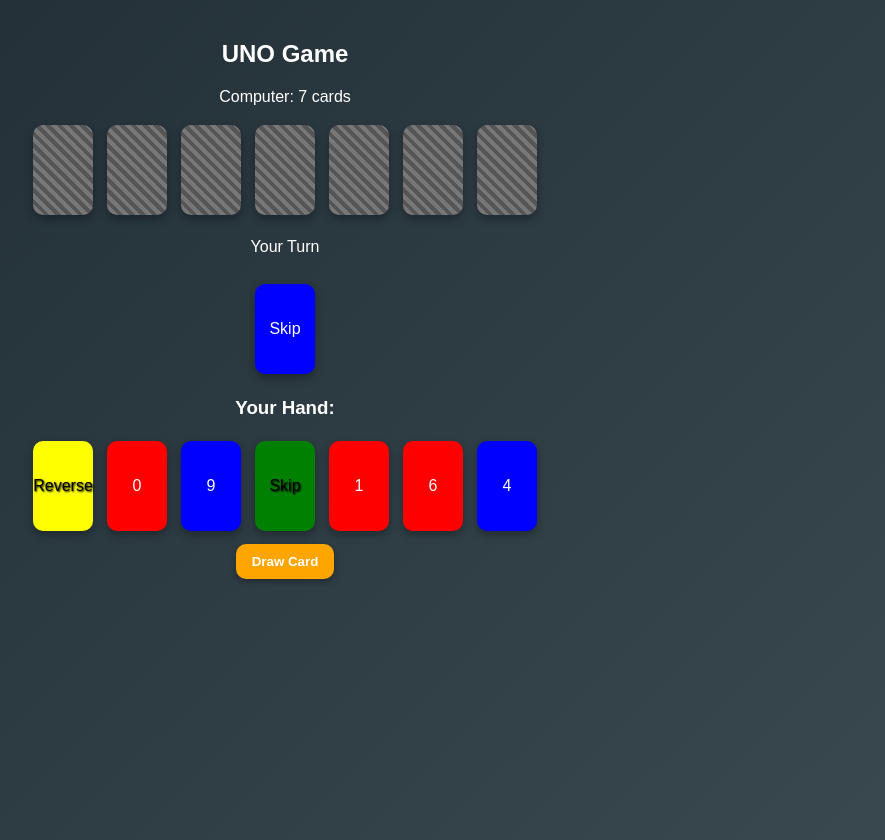
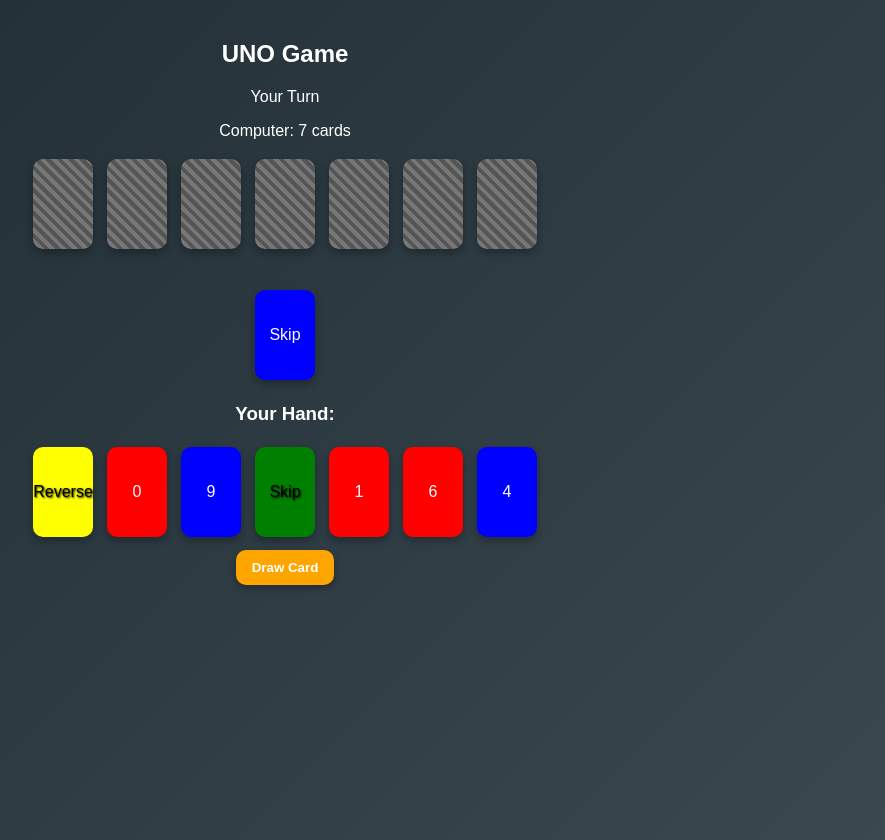
Before and after one commit to anantharamanmac/colourcards, a React (Create React App) app: page / in a window 1280 px wide. Shown: the whole page, without its empty margins (355-1240 px from the left). Built offline with nearby package versions, Linux system fonts and the light colour scheme.

Commit message:
added wild cards

```diff
--- a/src/components/GameBoard.js
+++ b/src/components/GameBoard.js
@@ -35,13 +35,19 @@ function GameBoard() {
   const [selectColor, setSelectColor] = useState(false);
   const [pendingWildCard, setPendingWildCard] = useState(null);
   const [pendingDraw, setPendingDraw] = useState(0);
-  const [toasts, setToasts] = useState([]);
+  const [toastMessage, setToastMessage] = useState("");
+  const [turnMessage, setTurnMessage] = useState("Your Turn");
 
   useEffect(() => {
     const newDeck = generateDeck();
     setDiscardPile([newDeck[0]]);
     dealCards(newDeck.slice(1));
   }, []);
+
+  const showToast = (msg) => {
+    setToastMessage(msg);
+    setTimeout(() => setToastMessage(""), 2000);
+  };
 
   const dealCards = (deckCopy) => {
     let player = [];
@@ -65,11 +71,6 @@ function GameBoard() {
     }, 7 * 200 + 150);
   };
 
-  const showToast = (message) => {
-    setToasts(prev => [...prev, message]);
-    setTimeout(() => setToasts(prev => prev.slice(1)), 2000);
-  };
-
   const checkGameOver = () => {
     if (playerHand.length === 0) {
       setGameOver(true);
@@ -83,13 +84,9 @@ function GameBoard() {
     }
     if (deck.length === 0) {
       setGameOver(true);
-      if (playerHand.length < computerHand.length) {
-        showToast(`Deck empty! You win with fewer cards (${playerHand.length} vs ${computerHand.length})`);
-      } else if (computerHand.length < playerHand.length) {
-        showToast(`Deck empty! Computer wins with fewer cards (${computerHand.length} vs ${playerHand.length})`);
-      } else {
-        showToast("Deck empty! It's a draw!");
-      }
+      if (playerHand.length < computerHand.length) showToast(`Deck empty! You win with fewer cards.`);
+      else if (computerHand.length < playerHand.length) showToast(`Deck empty! Computer wins with fewer cards.`);
+      else showToast("Deck empty! It's a draw!");
       return true;
     }
     return false;
@@ -109,10 +106,9 @@ function GameBoard() {
       setPlayerHand(prev => [...prev, ...drawnCards]);
       setHasDrawn(true);
       setCurrentTurn("computer");
-      showToast(`You drew ${count} card(s)`);
+      setTurnMessage("Computer's Turn");
     } else {
       setComputerHand(prev => [...prev, ...drawnCards]);
-      showToast(`Computer drew ${count} card(s)`);
     }
 
     if (deck.length - count <= 0) {
@@ -121,18 +117,22 @@ function GameBoard() {
   };
 
   useEffect(() => {
-    if (currentTurn === "player") setHasDrawn(false);
+    if (currentTurn === "player") {
+      setHasDrawn(false);
+      setTurnMessage("Your Turn");
+    }
   }, [currentTurn]);
 
   const applyActionCard = (card, nextPlayer) => {
     if (card.value === "+2") {
       drawCard(nextPlayer, 2);
     } else if (card.value === "Skip" || card.value === "Reverse") {
-      // acts like skip for 2 players
-      setCurrentTurn(currentTurn);
+      setCurrentTurn(nextPlayer === "player" ? "computer" : "player");
+      setTurnMessage(nextPlayer === "player" ? "Computer's Turn" : "Your Turn");
       return;
     } else {
       setCurrentTurn(nextPlayer);
+      setTurnMessage(nextPlayer === "player" ? "Your Turn" : "Computer's Turn");
     }
   };
 
@@ -149,26 +149,24 @@ const handlePlayerCard = (card) => {
         setPendingDraw(pendingDraw + 4);
         setSelectColor(true);
         setPendingWildCard(card);
-      return;
       } else {
         drawCard("player", pendingDraw);
         showToast(`You drew ${pendingDraw} cards!`);
         setPendingDraw(0);
         setCurrentTurn("computer");
+        setTurnMessage("Computer's Turn");
+      }
       return;
     }
-  }
 
-  // Validate card play
     if (card.color === topCard.color || card.value === topCard.value || card.color === "black") {
       const willHaveOneCard = playerHand.length === 2;
 
-    // Remove card from hand immediately
+      // Remove card from hand
       setPlayerHand(playerHand.filter(c => c !== card));
 
-    // Handle wild cards
       if (card.value === "Wild +4") {
-      setPendingDraw(pendingDraw + 4);
+        setPendingDraw(4);
         setPendingWildCard(card);
         setSelectColor(true);
         return;
@@ -181,48 +179,49 @@ const handlePlayerCard = (card) => {
 
       setDiscardPile([...discardPile, card]);
 
-    // Check UNO penalty
+      if (checkGameOver()) return;
+
       if (willHaveOneCard && !playerDeclaredLast) {
-      // Give 2 seconds to declare UNO
+        // wait 2 sec to apply penalty
         const penaltyTimeout = setTimeout(() => {
           if (!playerDeclaredLast) {
             showToast("Missed UNO! +1 penalty card");
             drawCard("player", 1);
           }
         }, 2000);
-      // Store timeout in state if needed to cancel
       }
 
-    setCurrentTurn("computer");
-
-    checkGameOver();
+      setPlayerDeclaredLast(false);
+      applyActionCard(card, "computer");
     }
   };
 
-// Declare UNO
   const declareUNO = () => {
     setPlayerDeclaredLast(true);
-  setUnoPopup(true); // show UNO popup briefly
+    setUnoPopup(true);
     showToast("UNO declared!");
     setTimeout(() => setUnoPopup(false), 1500);
   };
-
 
   useEffect(() => {
     if (currentTurn === "computer" && !dealAnimation && !gameOver) {
       setTimeout(() => {
         const topCard = discardPile[discardPile.length - 1];
 
+        // Handle pending +4 for computer
         if (pendingDraw > 0) {
-          const playable = computerHand.find(c => c.value === "Wild +4");
-          if (playable) {
-            setDiscardPile([...discardPile, playable]);
-            setComputerHand(computerHand.filter(c => c !== playable));
+          const hasWildPlus4 = computerHand.find(c => c.value === "Wild +4");
+
+          if (hasWildPlus4) {
+            // Play their Wild +4 to stack
+            setDiscardPile([...discardPile, hasWildPlus4]);
+            setComputerHand(computerHand.filter(c => c !== hasWildPlus4));
             setPendingDraw(pendingDraw + 4);
-            playable.color = colors[Math.floor(Math.random() * colors.length)];
-            applyActionCard(playable, "player");
+            hasWildPlus4.color = colors[Math.floor(Math.random() * colors.length)];
+            applyActionCard(hasWildPlus4, "player");
           } else {
             drawCard("computer", pendingDraw);
+            showToast(`Computer drew ${pendingDraw} cards!`);
             setPendingDraw(0);
             setCurrentTurn("player");
           }
@@ -262,6 +261,7 @@ const declareUNO = () => {
   return (
     <div className="game-board">
       <h2>UNO Game</h2>
+      <div className="turn-indicator">{turnMessage}</div>
 
       <div className="computer-hand">
         <p>Computer: {computerHand.length} cards</p>
@@ -275,9 +275,6 @@ const declareUNO = () => {
       </div>
 
       <div className="center-area">
-        <div className={`turn-indicator ${currentTurn}`}>
-          {currentTurn === "player" ? "Your Turn" : "Computer Turn"}
-        </div>
         <div className="discard-pile">
           {discardPile.length ? renderCard(discardPile[discardPile.length - 1]) : null}
         </div>
@@ -305,6 +302,7 @@ const declareUNO = () => {
       </button>
 
       {unoPopup && <div className="uno-popup">UNO!</div>}
+      {toastMessage && <div className="toast-message">{toastMessage}</div>}
 
       {selectColor && (
         <div className="color-selector">
@@ -319,18 +317,12 @@ const declareUNO = () => {
                 setPendingWildCard(null);
                 setSelectColor(false);
                 setCurrentTurn("computer");
+                setTurnMessage("Computer's Turn");
               }}
             />
           ))}
         </div>
       )}
-
-      {/* Toasts */}
-      <div className="toast-container">
-        {toasts.map((t, idx) => (
-          <div key={idx} className="toast">{t}</div>
-        ))}
-      </div>
     </div>
   );
 }
```
Lines whose indentation alone changed are shown as unchanged.
